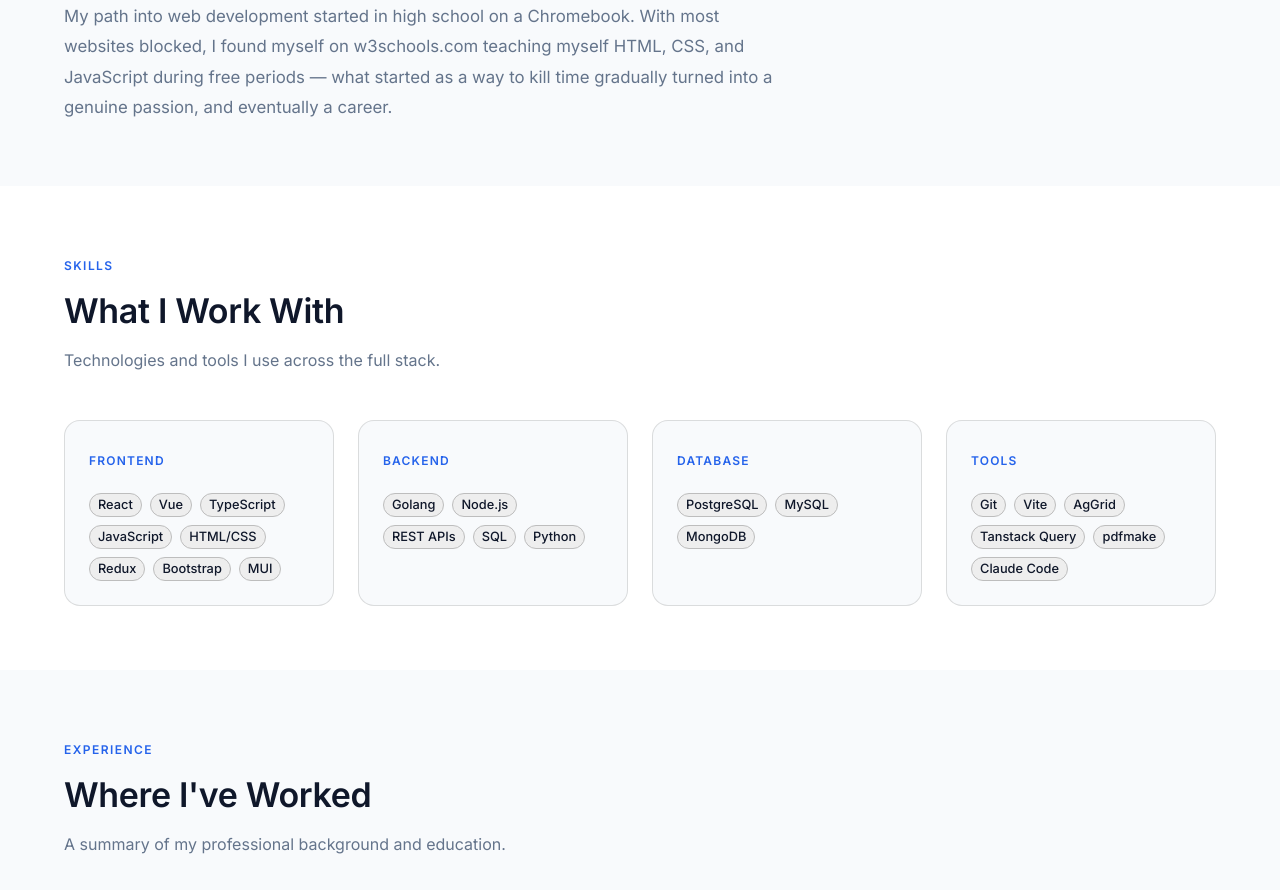
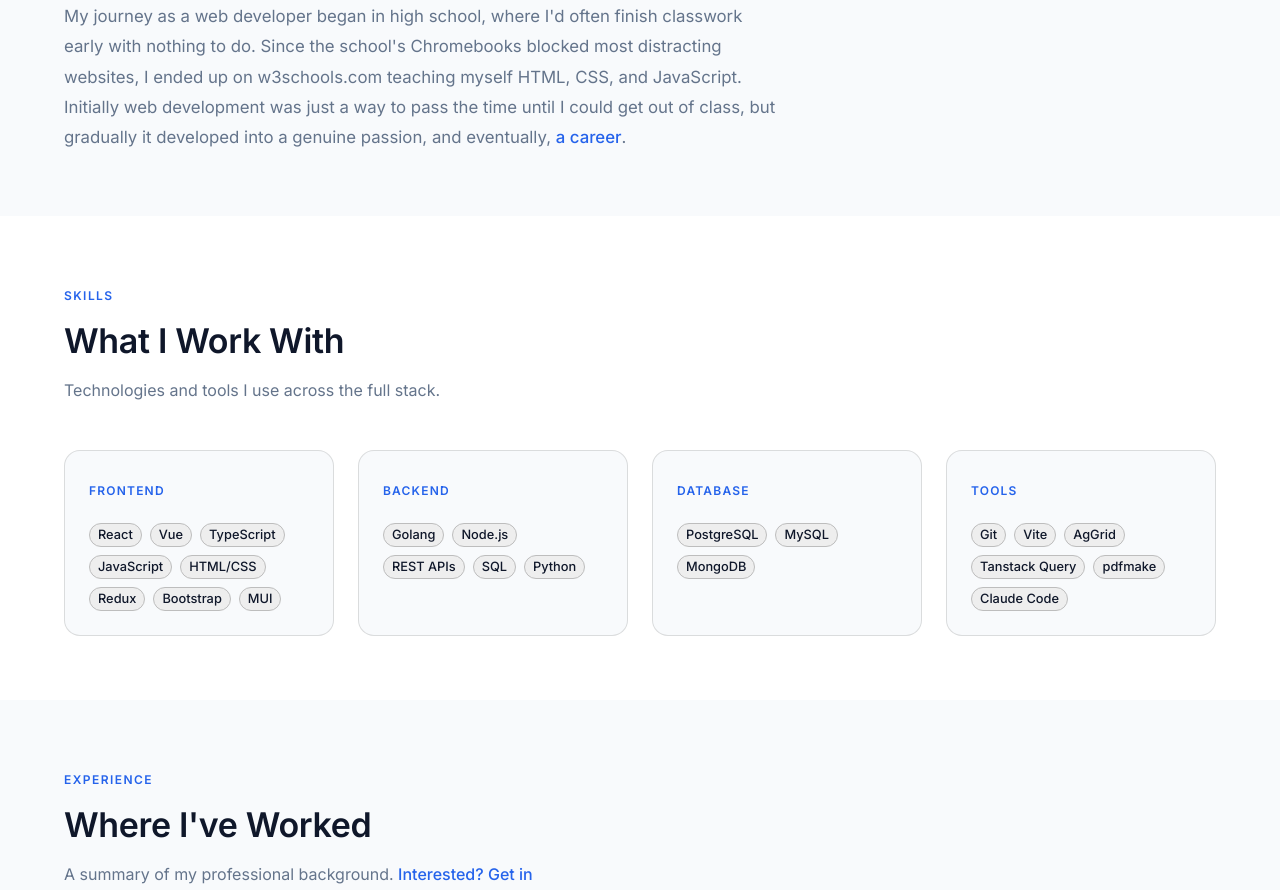
Before and after one commit to atulmi/atul-intro-website, a React (Vite) app: page / in a window 1280 px wide. Shown: the part 1120-2010 px from the top of the page. Built offline with nearby package versions, Linux system fonts and the light colour scheme.

Commit message:
Design fixes, reword some sections

```diff
--- a/src/components/About.tsx
+++ b/src/components/About.tsx
@@ -1,6 +1,7 @@
 import Box from '@mui/material/Box'
 import Container from '@mui/material/Container'
 import Typography from '@mui/material/Typography'
+import Link from '@mui/material/Link'
 import { personal } from '../data/portfolio'
 
 export default function About() {
@@ -27,7 +28,11 @@
         </Typography>
 
         <Typography sx={{ color: 'text.secondary', fontSize: '1.05rem', lineHeight: 1.8, maxWidth: 720 }}>
-          {personal.story}
+          {personal.story.split(', a career.')[0]},{' '}
+          <Link href="#experience" underline="hover" sx={{ color: 'primary.main', fontWeight: 500 }}>
+            a career
+          </Link>
+          .
         </Typography>
       </Container>
     </Box>
--- a/src/components/Education.tsx
+++ b/src/components/Education.tsx
@@ -35,8 +35,8 @@
                 p: 3,
                 height: '100%',
                 borderRadius: 2,
-                borderColor: 'divider',
-                '&:hover': { borderColor: 'primary.main', boxShadow: 2 },
+                borderColor: 'primary.main',
+                '&:hover': { borderColor: 'primary.dark', boxShadow: 2 },
                 transition: 'border-color 0.2s, box-shadow 0.2s',
               }}
             >
--- a/src/components/Experience.tsx
+++ b/src/components/Experience.tsx
@@ -1,67 +1,78 @@
-import Box from '@mui/material/Box'
-import Container from '@mui/material/Container'
-import Typography from '@mui/material/Typography'
-import Paper from '@mui/material/Paper'
-import Divider from '@mui/material/Divider'
-import WorkIcon from '@mui/icons-material/Work'
-import { experience } from '../data/portfolio'
+import Box from "@mui/material/Box";
+import Container from "@mui/material/Container";
+import Typography from "@mui/material/Typography";
+import Paper from "@mui/material/Paper";
+import Divider from "@mui/material/Divider";
+import Link from "@mui/material/Link";
+import WorkIcon from "@mui/icons-material/Work";
+import { experience } from "../data/portfolio";
 
 export default function Experience() {
   return (
     <Box
       id="experience"
       component="section"
-      sx={{ bgcolor: 'background.paper', py: { xs: 6, md: 8 } }}
+      sx={{ bgcolor: "background.paper", py: { xs: 6, md: 8 } }}
     >
       <Container maxWidth="lg">
         <Typography
           variant="overline"
-          sx={{ color: 'primary.main', fontWeight: 600, letterSpacing: '0.12em' }}
+          sx={{
+            color: "primary.main",
+            fontWeight: 600,
+            letterSpacing: "0.12em",
+          }}
         >
           Experience
         </Typography>
 
-        <Typography variant="h4" sx={{ mt: 1, mb: 2, letterSpacing: '-0.01em' }}>
+        <Typography
+          variant="h4"
+          sx={{ mt: 1, mb: 2, letterSpacing: "-0.01em" }}
+        >
           Where I&apos;ve Worked
         </Typography>
 
-        <Typography sx={{ color: 'text.secondary', mb: 6, maxWidth: 520 }}>
-          A summary of my professional background and education.
+        <Typography sx={{ color: "text.secondary", mb: 6, maxWidth: 520 }}>
+          A summary of my professional background.{" "}
+          <Link href="#contact" underline="hover" sx={{ color: "primary.main", fontWeight: 500 }}>
+            Interested? Get in touch.
+          </Link>
         </Typography>
 
         {/* Timeline */}
-        <Box sx={{ position: 'relative', maxWidth: 760 }}>
+        <Box sx={{ position: "relative", maxWidth: 760 }}>
           {/* Vertical line */}
           <Box
             sx={{
-              position: 'absolute',
+              position: "absolute",
               left: 19,
               top: 8,
               bottom: 8,
               width: 2,
-              bgcolor: 'divider',
+              bgcolor: "divider",
               zIndex: 0,
             }}
           />
 
           {experience.map((item) => (
-            <Box key={item.title} sx={{ display: 'flex', gap: 3, mb: 5 }}>
+            <Box key={item.title} sx={{ display: "flex", gap: 3, mb: 5 }}>
               {/* Dot */}
               <Box
                 sx={{
                   width: 40,
                   height: 40,
-                  borderRadius: '50%',
-                  bgcolor: 'primary.main',
-                  display: 'flex',
-                  alignItems: 'center',
-                  justifyContent: 'center',
+                  borderRadius: "50%",
+                  bgcolor: "primary.main",
+                  display: "flex",
+                  alignItems: "center",
+                  justifyContent: "center",
                   flexShrink: 0,
                   zIndex: 1,
                   boxShadow: 2,
                 }}
               >
-                <WorkIcon sx={{ color: '#fff', fontSize: 18 }} />
+                <WorkIcon sx={{ color: "#fff", fontSize: 18 }} />
               </Box>
 
               {/* Content */}
@@ -71,39 +82,42 @@
                   p: 3,
                   flexGrow: 1,
                   borderRadius: 2,
-                  borderColor: 'divider',
-                  '&:hover': { borderColor: 'primary.main', boxShadow: 2 },
-                  transition: 'border-color 0.2s, box-shadow 0.2s',
+                  borderColor: "grey.300",
+                  "&:hover": { borderColor: "primary.main", boxShadow: 2 },
+                  transition: "border-color 0.2s, box-shadow 0.2s",
                 }}
               >
                 <Box
                   sx={{
-                    display: 'flex',
-                    justifyContent: 'space-between',
-                    alignItems: 'flex-start',
-                    flexWrap: 'wrap',
+                    display: "flex",
+                    justifyContent: "space-between",
+                    alignItems: "flex-start",
+                    flexWrap: "wrap",
                     gap: 1,
                     mb: 1,
                   }}
                 >
                   <Box>
-                    <Typography variant="h3" sx={{ fontSize: '1.05rem' }}>
+                    <Typography variant="h3" sx={{ fontSize: "1.05rem" }}>
                       {item.title}
                     </Typography>
-                    <Typography variant="body2" sx={{ color: 'text.secondary', mt: 0.25 }}>
+                    <Typography
+                      variant="body2"
+                      sx={{ color: "text.secondary", mt: 0.25 }}
+                    >
                       {item.company}
                     </Typography>
                   </Box>
                   <Typography
                     variant="caption"
                     sx={{
-                      bgcolor: 'primary.main',
-                      color: '#fff',
+                      bgcolor: "primary.main",
+                      color: "#fff",
                       px: 1.5,
                       py: 0.5,
                       borderRadius: 1,
                       fontWeight: 500,
-                      whiteSpace: 'nowrap',
+                      whiteSpace: "nowrap",
                     }}
                   >
                     {item.period}
@@ -117,7 +131,12 @@
                     <Box
                       key={bullet}
                       component="li"
-                      sx={{ color: 'text.secondary', fontSize: '0.9rem', lineHeight: 1.7, mb: 0.5 }}
+                      sx={{
+                        color: "text.secondary",
+                        fontSize: "0.9rem",
+                        lineHeight: 1.7,
+                        mb: 0.5,
+                      }}
                     >
                       {bullet}
                     </Box>
@@ -126,9 +145,8 @@
               </Paper>
             </Box>
           ))}
-
         </Box>
       </Container>
     </Box>
-  )
+  );
 }
--- a/src/components/Footer.tsx
+++ b/src/components/Footer.tsx
@@ -15,7 +15,7 @@
       {/* Contact section */}
       <Box
         id="contact"
-        sx={{ bgcolor: 'background.paper', py: { xs: 6, md: 8 }, textAlign: 'center' }}
+        sx={{ bgcolor: 'background.default', py: { xs: 6, md: 8 }, textAlign: 'center' }}
       >
         <Container maxWidth="sm">
           <Typography
--- a/src/data/portfolio.ts
+++ b/src/data/portfolio.ts
@@ -1,133 +1,151 @@
 export const personal = {
-  name: 'Atul Murali',
-  title: 'Web Developer',
-  tagline: 'Building user-friendly web apps with React, Vue, TypeScript, and Golang — across startups, nonprofits, and defense contractors.',
-  bio: 'Web Developer with 5 years of frontend experience and 3 years of backend experience. My core stack is React, Vue, and TypeScript on the frontend, and Golang and PostgreSQL on the backend. I enjoy leveraging AI tools like Claude Code to accelerate feature development, and have worked across a range of environments — from fast-moving startups to major defense contractors.',
-  github: 'https://github.com/atulmi',
-  linkedin: 'https://www.linkedin.com/in/atul-murali-4703061a3/',
-  email: 'atul.murali@outlook.com',
-  story: 'My path into web development started in high school on a Chromebook. With most websites blocked, I found myself on w3schools.com teaching myself HTML, CSS, and JavaScript during free periods — what started as a way to kill time gradually turned into a genuine passion, and eventually a career.',
-}
+  name: "Atul Murali",
+  title: "Web Developer",
+  tagline:
+    "Building user-friendly web apps with React, Vue, TypeScript, and Golang — across startups, nonprofits, and defense contractors.",
+  bio: "Web Developer with 5 years of frontend experience and 3 years of backend experience. My core stack is React, Vue, and TypeScript on the frontend, and Golang and PostgreSQL on the backend. I enjoy leveraging AI tools like Claude Code to accelerate feature development, and have worked across a range of environments — from fast-moving startups to major defense contractors.",
+  github: "https://github.com/atulmi",
+  linkedin: "https://www.linkedin.com/in/atul-murali-4703061a3/",
+  email: "atul.murali@outlook.com",
+  story:
+    "My journey as a web developer began in high school, where I'd often finish classwork early with nothing to do. Since the school's Chromebooks blocked most distracting websites, I ended up on w3schools.com teaching myself HTML, CSS, and JavaScript. Initially web development was just a way to pass the time until I could get out of class, but gradually it developed into a genuine passion, and eventually, a career.",
+};
 
 export const skills: { category: string; items: string[] }[] = [
   {
-    category: 'Frontend',
-    items: ['React', 'Vue', 'TypeScript', 'JavaScript', 'HTML/CSS', 'Redux', 'Bootstrap', 'MUI'],
+    category: "Frontend",
+    items: [
+      "React",
+      "Vue",
+      "TypeScript",
+      "JavaScript",
+      "HTML/CSS",
+      "Redux",
+      "Bootstrap",
+      "MUI",
+    ],
   },
   {
-    category: 'Backend',
-    items: ['Golang', 'Node.js', 'REST APIs', 'SQL', 'Python'],
+    category: "Backend",
+    items: ["Golang", "Node.js", "REST APIs", "SQL", "Python"],
   },
   {
-    category: 'Database',
-    items: ['PostgreSQL', 'MySQL', 'MongoDB'],
+    category: "Database",
+    items: ["PostgreSQL", "MySQL", "MongoDB"],
   },
   {
-    category: 'Tools',
-    items: ['Git', 'Vite', 'AgGrid', 'Tanstack Query', 'pdfmake', 'Claude Code'],
+    category: "Tools",
+    items: [
+      "Git",
+      "Vite",
+      "AgGrid",
+      "Tanstack Query",
+      "pdfmake",
+      "Claude Code",
+    ],
   },
-]
+];
 
 export interface Project {
-  title: string
-  description: string
-  tags: string[]
-  github: string | null
-  live: string | null
+  title: string;
+  description: string;
+  tags: string[];
+  github: string | null;
+  live: string | null;
 }
 
 export const projects: Project[] = [
   {
-    title: 'Wikipedia Country Notes',
+    title: "Wikipedia Country Notes",
     description:
-      'Interactive world map where users click countries to explore random Wikipedia articles. Lets users save Wikipedia summaries as notes or write their own custom country notes.',
-    tags: ['React', 'TypeScript', 'Node.js', 'MongoDB'],
-    github: '#',
-    live: '#',
+      "Interactive world map where users click countries to explore random Wikipedia articles. Lets users save Wikipedia summaries as notes or write their own custom country notes.",
+    tags: ["React", "TypeScript", "Node.js", "MongoDB"],
+    github: "#",
+    live: "#",
   },
   {
-    title: 'Grocer-E',
+    title: "Grocer-E",
     description:
-      'Mini grocery shopping website built in an Agile team of 10. Features a React frontend integrated with a Firebase backend for real-time data.',
-    tags: ['React', 'Bootstrap', 'CSS', 'Firebase'],
-    github: '#',
+      "Mini grocery shopping website built in an Agile team of 10. Features a React frontend integrated with a Firebase backend for real-time data.",
+    tags: ["React", "Bootstrap", "CSS", "Firebase"],
+    github: "#",
     live: null,
   },
   {
-    title: 'PDF Toolkit',
+    title: "PDF Toolkit",
     description:
-      'Two Python utilities: one generates a spreadsheet of all PDFs in a folder with page counts; the other produces customizable note-taking templates with adjustable heading granularity.',
-    tags: ['Python'],
-    github: '#',
+      "Two Python utilities: one generates a spreadsheet of all PDFs in a folder with page counts; the other produces customizable note-taking templates with adjustable heading granularity.",
+    tags: ["Python"],
+    github: "#",
     live: null,
   },
-]
+];
 
 export interface ExperienceItem {
-  title: string
-  company: string
-  period: string
-  bullets: string[]
+  title: string;
+  company: string;
+  period: string;
+  bullets: string[];
 }
 
 export const experience: ExperienceItem[] = [
   {
-    title: 'Software Engineer Volunteer',
-    company: 'Vivid Kids Foundation — Costa Mesa, CA (Remote)',
-    period: 'Sept 2024 – Present',
+    title: "Software Engineer Volunteer",
+    company: "Vivid Kids Foundation — Costa Mesa, CA (Remote)",
+    period: "Sept 2024 – Present",
     bullets: [
-      'Built an educational testing app for child specialists using React, Redux, and TypeScript, including dual-monitor and multi-stream video/audio recording.',
-      'Led end-to-end development of a PDF report feature, generating comprehensive performance reports using pdfmake.',
-      'Integrated the React frontend with a Golang + PostgreSQL backend; migrated the DB layer from SQLX to GORM.',
-      'Upgraded to the latest React and MUI; migrated the build tool from React-Scripts to Vite, cutting build time from 2 min to ~5 sec.',
+      "Built an educational testing app for child specialists using React, Redux, and TypeScript, including dual-monitor and multi-stream video/audio recording.",
+      "Led end-to-end development of a PDF report feature, generating comprehensive performance reports using pdfmake.",
+      "Integrated the React frontend with a Golang + PostgreSQL backend; migrated the DB layer from SQLX to GORM.",
+      "Upgraded to the latest React and MUI; migrated the build tool from React-Scripts to Vite, cutting build time from 2 min to ~5 sec.",
     ],
   },
   {
-    title: 'Contract UI Developer',
-    company: 'Smart Connections Consulting, LLC — Austin, TX (Remote)',
-    period: 'Feb 2024 – Aug 2024',
+    title: "Contract UI Developer",
+    company: "Smart Connections Consulting, LLC — Austin, TX (Remote)",
+    period: "Feb 2024 – Aug 2024",
     bullets: [
-      'Built a proof-of-concept compliance tracking site using Vue and Bootstrap for managing chemical industry records.',
-      'Implemented searchable AgGrid tables for chemical import/export records reviewed by national and world authorities.',
-      'Collaborated with backend developers to integrate the Vue frontend with a Java and PostgreSQL backend.',
+      "Built a proof-of-concept compliance tracking site using Vue and Bootstrap for managing chemical industry records.",
+      "Implemented searchable AgGrid tables for chemical import/export records reviewed by national and world authorities.",
+      "Collaborated with backend developers to integrate the Vue frontend with a Java and PostgreSQL backend.",
     ],
   },
   {
-    title: 'Frontend Developer',
-    company: 'Rocket Communications, Inc — San Francisco, CA (Remote)',
-    period: 'July 2022 – April 2023',
+    title: "Frontend Developer",
+    company: "Rocket Communications, Inc — San Francisco, CA (Remote)",
+    period: "July 2022 – April 2023",
     bullets: [
-      'Built 2 interactive React web apps simulating satellite management workflows for a defense contractor.',
-      'Rewrote a Vue application in React, TypeScript, and Redux as part of a 5-person team.',
-      'Overhauled CSS and SCSS styles to match updated Figma designs from the UX team.',
+      "Built 2 interactive React web apps simulating satellite management workflows for a defense contractor.",
+      "Rewrote a Vue application in React, TypeScript, and Redux as part of a 5-person team.",
+      "Overhauled CSS and SCSS styles to match updated Figma designs from the UX team.",
     ],
   },
   {
-    title: 'Software Engineer Intern',
-    company: 'NeuroLeap Corp — San Jose, CA (Remote)',
-    period: 'May 2020 – Dec 2022',
+    title: "Software Engineer Intern",
+    company: "NeuroLeap Corp — San Jose, CA (Remote)",
+    period: "May 2020 – Dec 2022",
     bullets: [
-      'Built an educational testing app with React, Redux, and TypeScript for cognitive and motor skill assessments, collaborating with 10 interns.',
-      'Developed an admin dashboard using Vue and Bootstrap for creating and deploying custom exams.',
-      'Updated Golang REST APIs and PostgreSQL schemas, focusing on authentication (login, registration, password recovery).',
+      "Built an educational testing app with React, Redux, and TypeScript for cognitive and motor skill assessments, collaborating with 10 interns.",
+      "Developed an admin dashboard using Vue and Bootstrap for creating and deploying custom exams.",
+      "Updated Golang REST APIs and PostgreSQL schemas, focusing on authentication (login, registration, password recovery).",
     ],
   },
-]
+];
 
 export const education = {
-  degree: 'B.S. in Software Engineering',
-  school: 'San Jose State University',
-  period: '2017 – 2021',
-}
+  degree: "B.S. in Software Engineering",
+  school: "San Jose State University",
+  period: "2017 – 2021",
+};
 
 export interface Certification {
-  name: string
-  issuer: string
+  name: string;
+  issuer: string;
 }
 
 export const certifications: Certification[] = [
   {
-    name: 'Google Cloud Professional Machine Learning Engineer',
-    issuer: 'Google Cloud',
+    name: "Google Cloud Professional Machine Learning Engineer",
+    issuer: "Google Cloud",
   },
-]
+];
```
